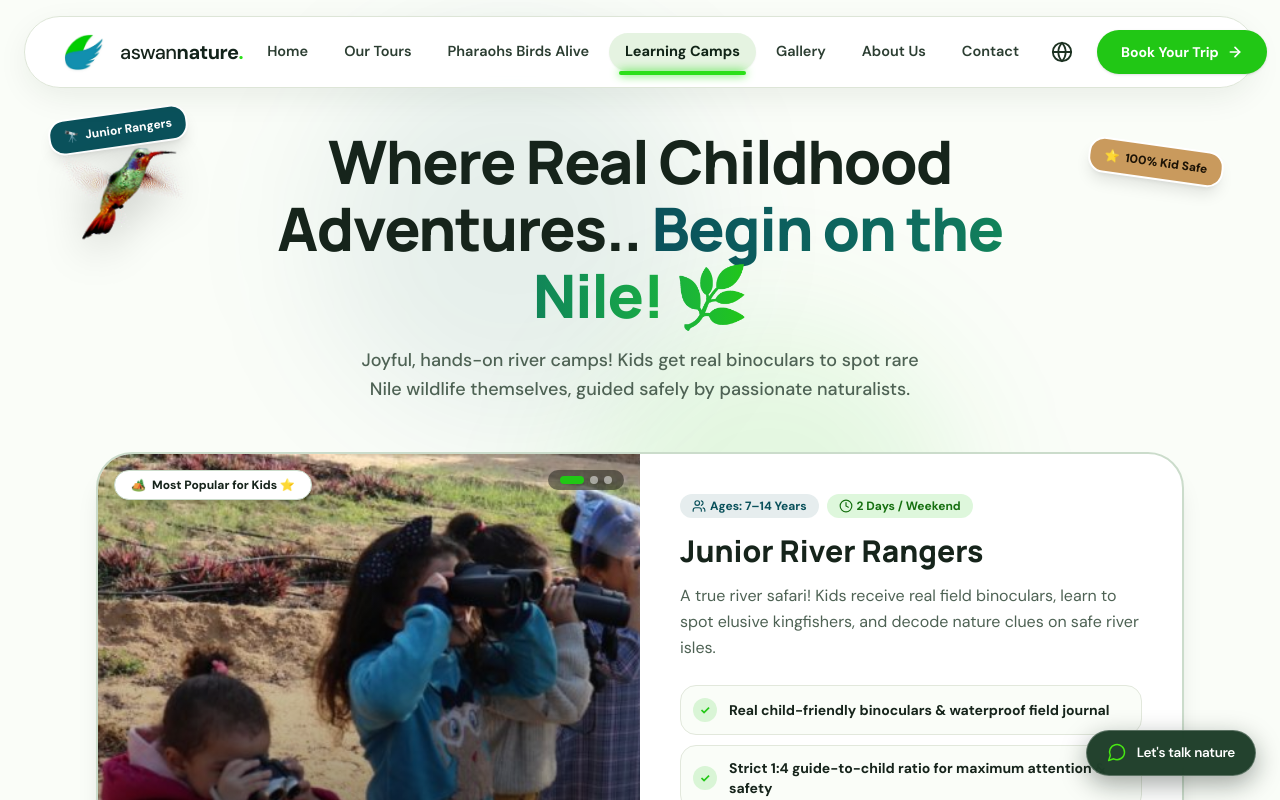
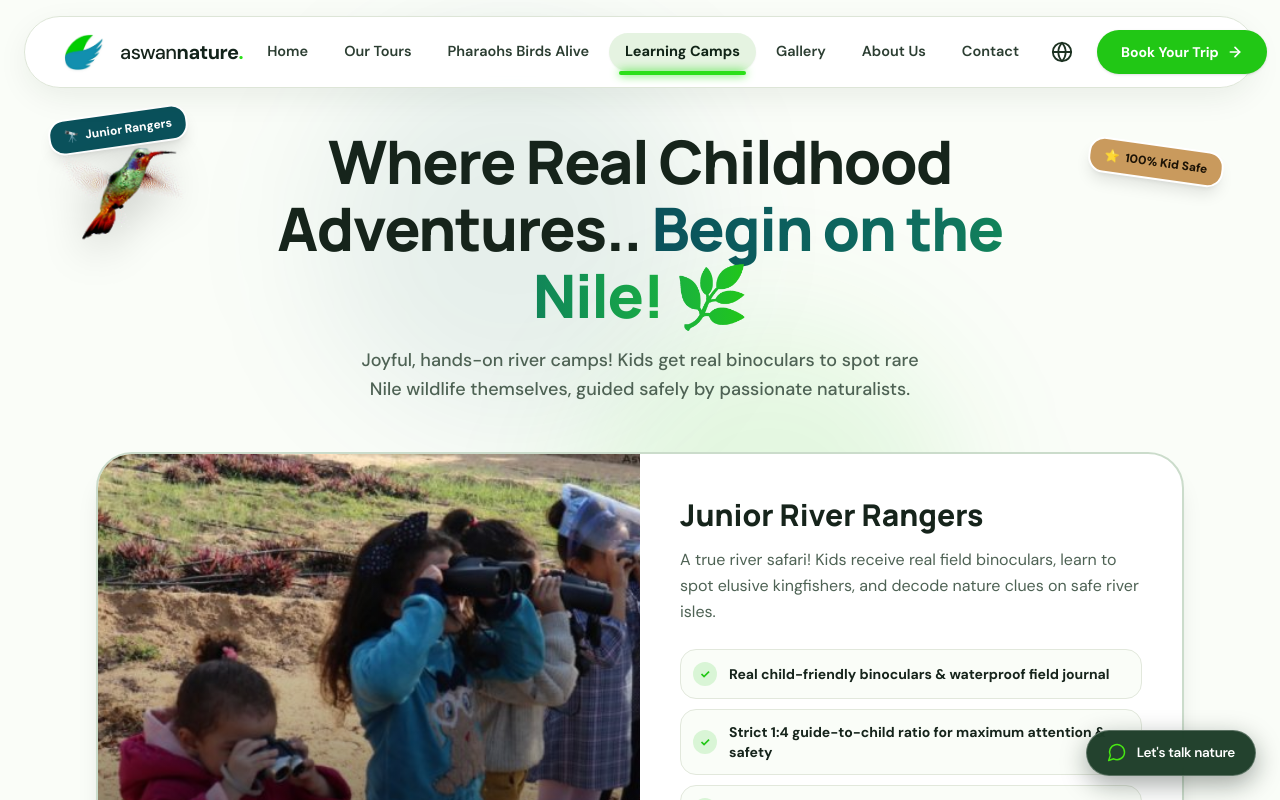
Before and after one commit to Islam-Shahat/Aswan-Nature, a React (Vite) app: page /camps in a window 1280 px wide. Shown: the top 800 px of the page. Built offline with nearby package versions, Linux system fonts and the light colour scheme; a web font is replaced by a local one.

Commit message:
style(camps): remove all top badge spans and indicator pills from showcase card

```diff
--- a/src/pages/LearningCampsPage.jsx
+++ b/src/pages/LearningCampsPage.jsx
@@ -9,8 +9,6 @@ import {
   ArrowRight,
   CheckCircle2,
   Backpack,
-  Clock,
-  Users,
   Camera,
   Heart,
   Smile,
@@ -290,28 +288,6 @@ export const LearningCampsPage = () => {
                 />
                 <div className="absolute inset-0 bg-gradient-to-t from-black/75 via-black/25 to-transparent" />
 
-                {/* Top Badge */}
-                <div className="absolute top-4 left-4 rtl:left-auto rtl:right-4 flex items-center gap-2">
-                  <span className="px-4 py-1.5 rounded-full bg-white text-[#16241B] font-black text-xs shadow-md border border-[#CBDCCB] flex items-center gap-1.5">
-                    <span>{currentCamp.emoji}</span>
-                    <span>{isAr ? currentCamp.tagAr : currentCamp.tagEn}</span>
-                  </span>
-                </div>
-
-                {/* Subtle 10-second auto-cycle indicator dots */}
-                <div className="absolute top-4 right-4 rtl:right-auto rtl:left-4 flex items-center gap-1.5 bg-black/40 backdrop-blur-md px-3 py-1.5 rounded-full">
-                  {camps.map((_, i) => (
-                    <button
-                      key={i}
-                      onClick={() => setActiveTab(i)}
-                      className={`h-2 rounded-full transition-all duration-500 cursor-pointer ${
-                        activeTab === i ? 'w-6 bg-[#21c715]' : 'w-2 bg-white/50 hover:bg-white'
-                      }`}
-                      aria-label={`Camp ${i + 1}`}
-                    />
-                  ))}
-                </div>
-
                 {/* Bottom Real Photo Caption */}
                 <div className="absolute bottom-4 left-4 right-4 text-white">
                   <div className="text-xs font-mono font-bold text-[#4bf319] block mb-0.5">
@@ -326,18 +302,6 @@ export const LearningCampsPage = () => {
               {/* Right / Bottom: Camp Details (Concise, punchy, zero fluff) */}
               <div className="lg:col-span-6 p-6 sm:p-10 flex flex-col justify-between">
                 <div>
-                  {/* Meta pills */}
-                  <div className="flex flex-wrap items-center gap-2 mb-3">
-                    <span className="inline-flex items-center gap-1 px-3 py-1 rounded-full bg-[#0a515b]/10 text-[#0a515b] text-xs font-bold">
-                      <Users className="w-3.5 h-3.5" />
-                      <span>{isAr ? currentCamp.ageAr : currentCamp.ageEn}</span>
-                    </span>
-                    <span className="inline-flex items-center gap-1 px-3 py-1 rounded-full bg-[#21c715]/15 text-[#167010] text-xs font-bold">
-                      <Clock className="w-3.5 h-3.5" />
-                      <span>{isAr ? currentCamp.durationAr : currentCamp.durationEn}</span>
-                    </span>
-                  </div>
-
                   <h3 className="text-2xl sm:text-3xl font-black text-[#16241B] mb-3 leading-snug">
                     {isAr ? currentCamp.nameAr : currentCamp.nameEn}
                   </h3>
```
